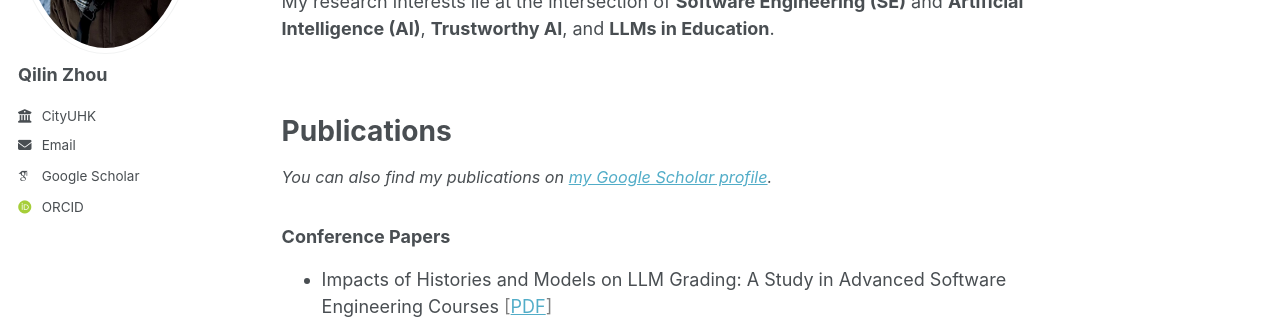
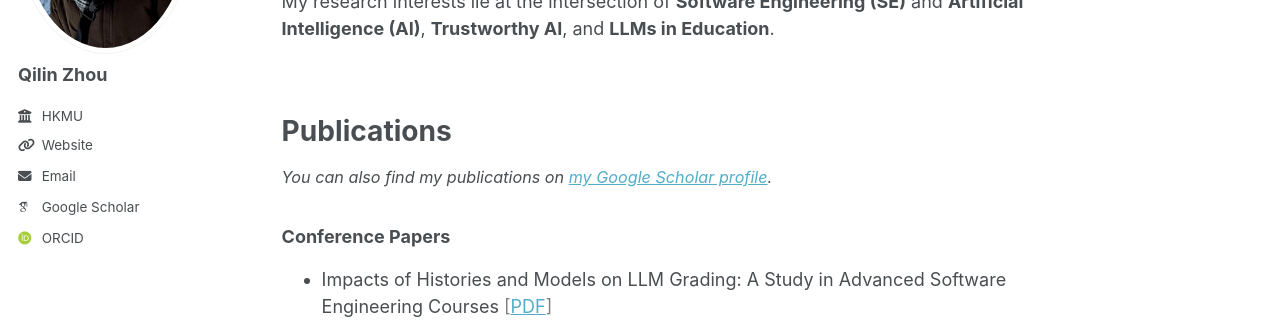
Before and after one commit to qilin-zhou/qilin-zhou.github.io, a Jekyll site: the page built from _pages/about.md, in a window 1280 px wide. Shown: the part 285-609 px from the top of the page. Built offline with Jekyll 4.4.1, drawn with Linux system fonts in a browser that asks for light colours; some web fonts are replaced; a script bundle is joined from its source files by our own code; library files that are not in the unit come from our copies.

Commit message:
Update _config.yml

```diff
--- a/_config.yml
+++ b/_config.yml
@@ -30,9 +30,9 @@ author:
 
   "
   location         : # "Earth"
-  employer         : "CityUHK"
-  uri              : # URL
-  email            : "qilin.zhou@my.cityu.edu.hk"
+  employer         : "HKMU"
+  uri              : "https://www.hkmu.edu.hk/st/people/key-staff/staff-profile/?email=azhou&unit=ST&po=N"
+  email            : "azhou@hkmu.edu.hk"
 
   # Academic websites
   academia         : # URL
```
